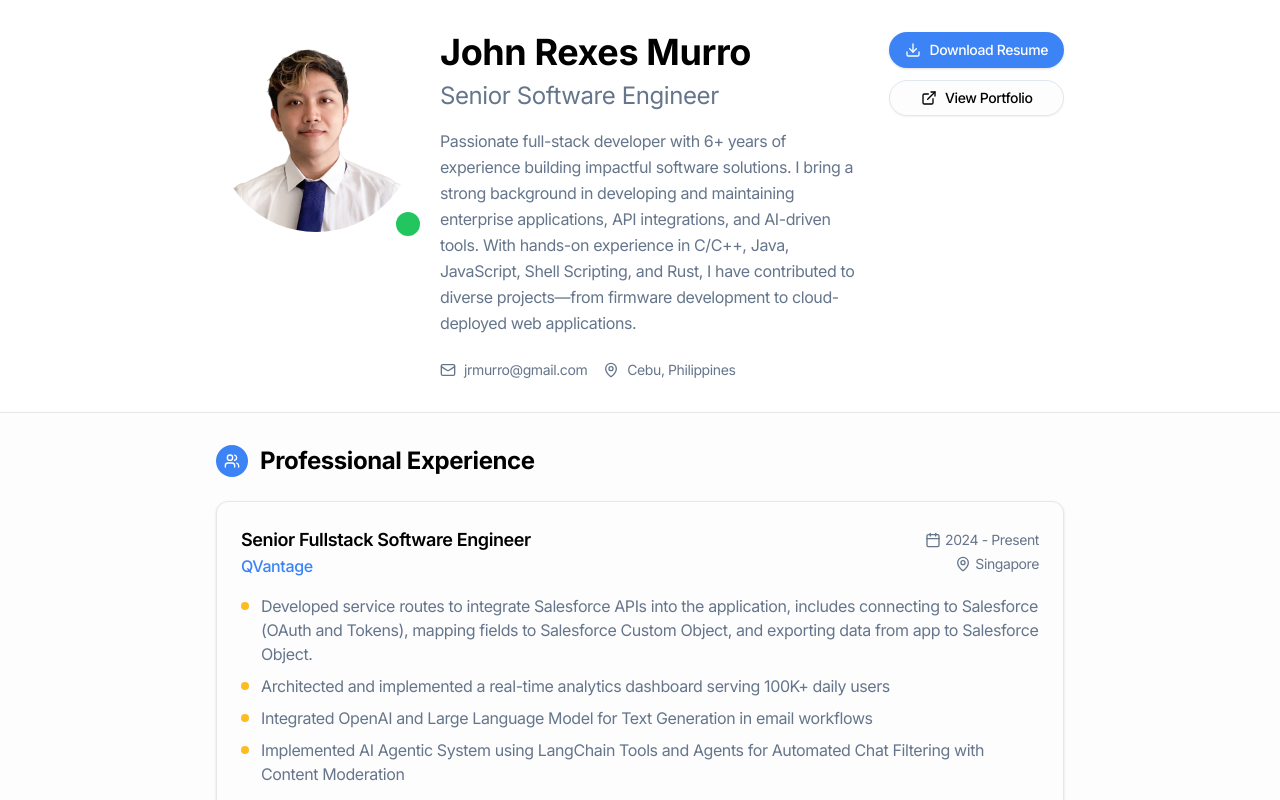
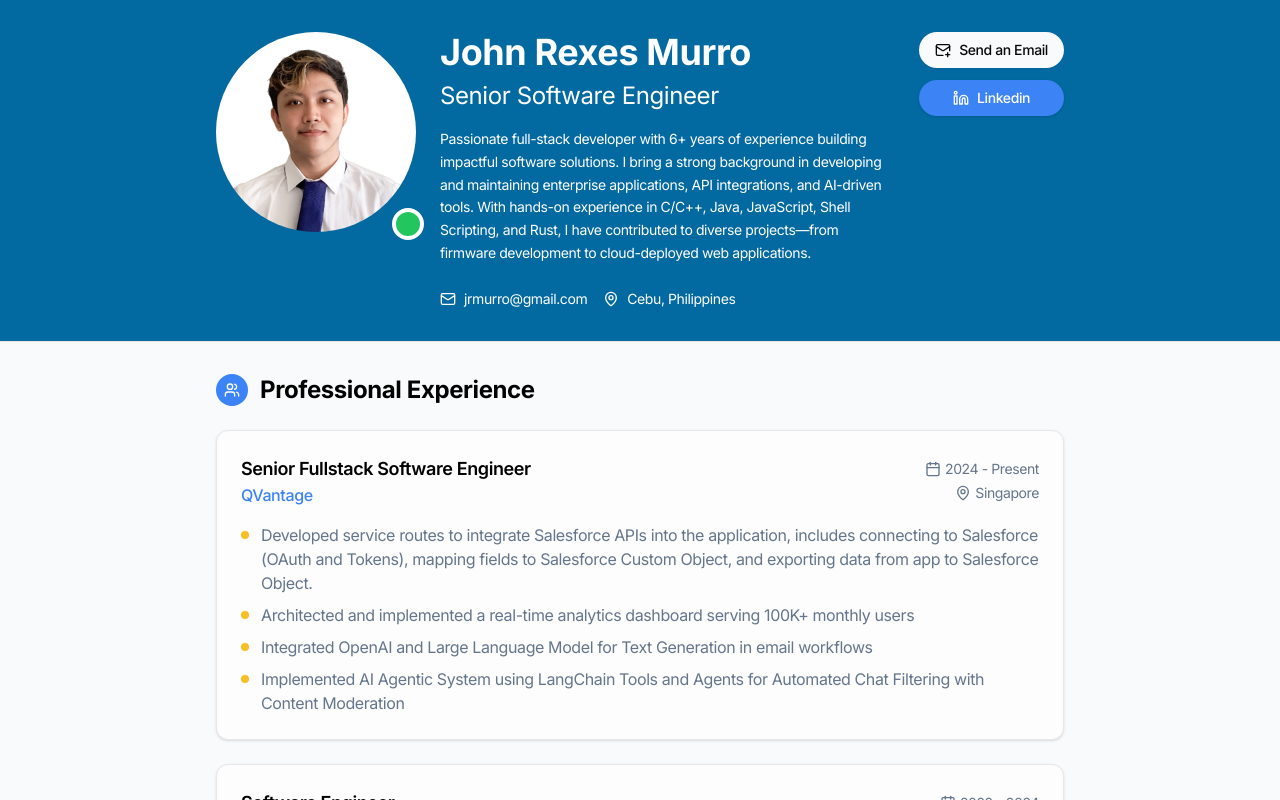
Before and after one commit to murro-jr/portfolio, a React (Vite) app: page / in a window 1280 px wide. Shown: the top 800 px of the page. Built offline with nearby package versions, Linux system fonts and the light colour scheme.

Commit message:
Update bg and add action buttons

```diff
--- a/src/App.tsx
+++ b/src/App.tsx
@@ -1,16 +1,18 @@
-import { Mail, Phone, MapPin, Globe, Download, ExternalLink, Calendar, Users, Award, Star } from 'lucide-react'
+import { Mail, Phone, MapPin, Globe, Download, ExternalLink, Calendar, Users, Award, Star, LinkedinIcon } from 'lucide-react'
 import { Card, CardContent } from '@/components/ui/card'
 import { Button } from '@/components/ui/button'
 import { Badge } from '@/components/ui/badge'
 import { Separator } from '@/components/ui/separator'
 import profile from './assets/profile.png';
 import './App.css';
+import { SendEmail } from './components/custom/sendEmail'
+import { LinkedinReach } from './components/custom/linkedin'
 
 function App() {
   return (
-    <div className="min-h-screen bg-background">
+    <div className="min-h-screen bg-background bg-gray-50">
       {/* Header Section */}
-      <header className="bg-white border-b">
+      <header className="bg-sky-700 border-b">
         <div className="max-w-4xl mx-auto px-6 py-8">
           <div className="flex flex-col md:flex-row items-center md:items-start gap-6">
             <div className="relative">
@@ -20,14 +22,14 @@ function App() {
               <div className="absolute -bottom-2 -right-2 w-8 h-8 bg-green-500 rounded-full border-4 border-white"></div>
             </div>
             <div className="flex-1 text-center md:text-left">
-              <h1 className="text-3xl md:text-4xl font-bold text-foreground mb-2">John Rexes Murro</h1>
-              <h2 className="text-xl md:text-2xl text-muted-foreground mb-4">Senior Software Engineer</h2>
-              <p className="text-muted-foreground max-w-2xl mb-6 leading-relaxed">
+              <h1 className="text-3xl md:text-4xl font-bold text-white mb-2">John Rexes Murro</h1>
+              <h2 className="text-xl md:text-2xl text-white mb-4">Senior Software Engineer</h2>
+              <p className="text-white text-sm mb-6 leading-relaxed">
                 Passionate full-stack developer with 6+ years of experience building impactful software solutions.
                 I bring a strong background in developing and maintaining enterprise applications, API integrations, and AI-driven tools.
                 With hands-on experience in C/C++, Java, JavaScript, Shell Scripting, and Rust, I have contributed to diverse projects—from firmware development to cloud-deployed web applications.
               </p>
-              <div className="flex flex-wrap gap-4 justify-center md:justify-start text-sm text-muted-foreground">
+              <div className="flex flex-wrap gap-4 justify-center md:justify-start text-sm text-white">
                 <div className="flex items-center gap-2">
                   <Mail className="w-4 h-4" />
                   <span>jrmurro@gmail.com</span>
@@ -39,14 +41,8 @@ function App() {
               </div>
             </div>
             <div className="flex flex-col gap-3">
-              <Button className="flex items-center gap-2">
-                <Download className="w-4 h-4" />
-                Download Resume
-              </Button>
-              <Button variant="outline" className="flex items-center gap-2">
-                <ExternalLink className="w-4 h-4" />
-                View Portfolio
-              </Button>
+              <SendEmail />
+              <LinkedinReach />
             </div>
           </div>
         </div>
@@ -71,7 +67,7 @@ function App() {
                 location: 'Singapore',
                 achievements: [
                   'Developed service routes to integrate Salesforce APIs into the application, includes connecting to Salesforce (OAuth and Tokens), mapping fields to Salesforce Custom Object, and exporting data from app to Salesforce Object.',
-                  'Architected and implemented a real-time analytics dashboard serving 100K+ daily users',
+                  'Architected and implemented a real-time analytics dashboard serving 100K+ monthly users',
                   'Integrated OpenAI and Large Language Model for Text Generation in email workflows',
                   'Implemented AI Agentic System using LangChain Tools and Agents for Automated Chat Filtering with Content Moderation',
                 ]
@@ -276,18 +272,12 @@ function App() {
       </main>
 
       {/* Footer */}
-      <footer className="bg-muted mt-16">
+      <footer className="bg-sky-900 mt-16">
         <div className="max-w-4xl mx-auto px-6 py-8">
           <div className="text-center">
-            <p className="text-muted-foreground mb-4">
+            <p className="text-white mb-4">
               Let's connect and discuss how we can work together
             </p>
-            <div className="flex justify-center gap-4">
-              <Button variant="outline" size="sm">LinkedIn</Button>
-              <Button variant="outline" size="sm">GitHub</Button>
-              <Button variant="outline" size="sm">Twitter</Button>
-              <Button size="sm">Get In Touch</Button>
-            </div>
           </div>
         </div>
       </footer>
--- /dev/null
+++ b/src/components/custom/linkedin.tsx
@@ -0,0 +1,16 @@
+import * as React from "react"
+import { Button } from "../ui/button"
+import { Linkedin } from "lucide-react"
+
+const LinkedinReach = () => {
+    const url = 'https://www.linkedin.com/in/rexes-murro/';
+    const openLinkedin = () => window.open(url, '_blank');
+    return (
+        <Button className="flex items-center gap-2" onClick={openLinkedin}>
+            <Linkedin className="w-4 h-4" />
+            Linkedin
+        </Button>
+    );
+};
+LinkedinReach.displayName = "LinkedinReach"
+export { LinkedinReach }
--- /dev/null
+++ b/src/components/custom/sendEmail.tsx
@@ -0,0 +1,19 @@
+import * as React from "react"
+import { Button } from "../ui/button"
+import { MailPlus } from "lucide-react"
+
+const SendEmail = () => {
+    const recipient = 'jrmurro@gmail.com';
+    const subject = 'Hello, John';
+    const body = 'Just wanted to say hi!';
+    const gmailURL = `https://mail.google.com/mail/?view=cm&fs=1&to=${recipient}&su=${encodeURIComponent(subject)}&body=${encodeURIComponent(body)}`;
+    const openGMail = () => window.open(gmailURL, '_blank');
+    return (
+        <Button variant={'secondary'} className="flex items-center gap-2" onClick={openGMail}>
+            <MailPlus className="w-4 h-4" />
+            Send an Email
+        </Button>
+    );
+};
+SendEmail.displayName = "SendEmail"
+export { SendEmail }
```
Also changed, not shown: 5 other files (tests, documents, lock files or other folders).
